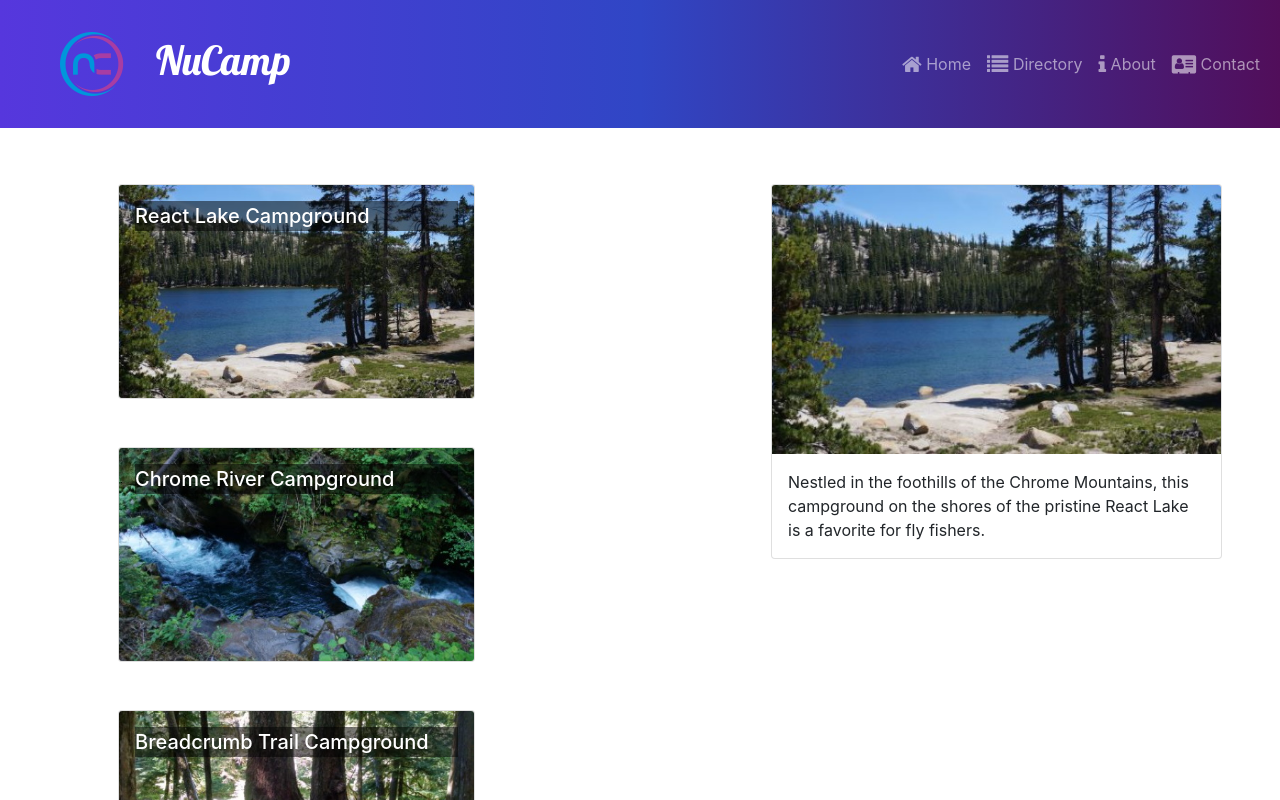
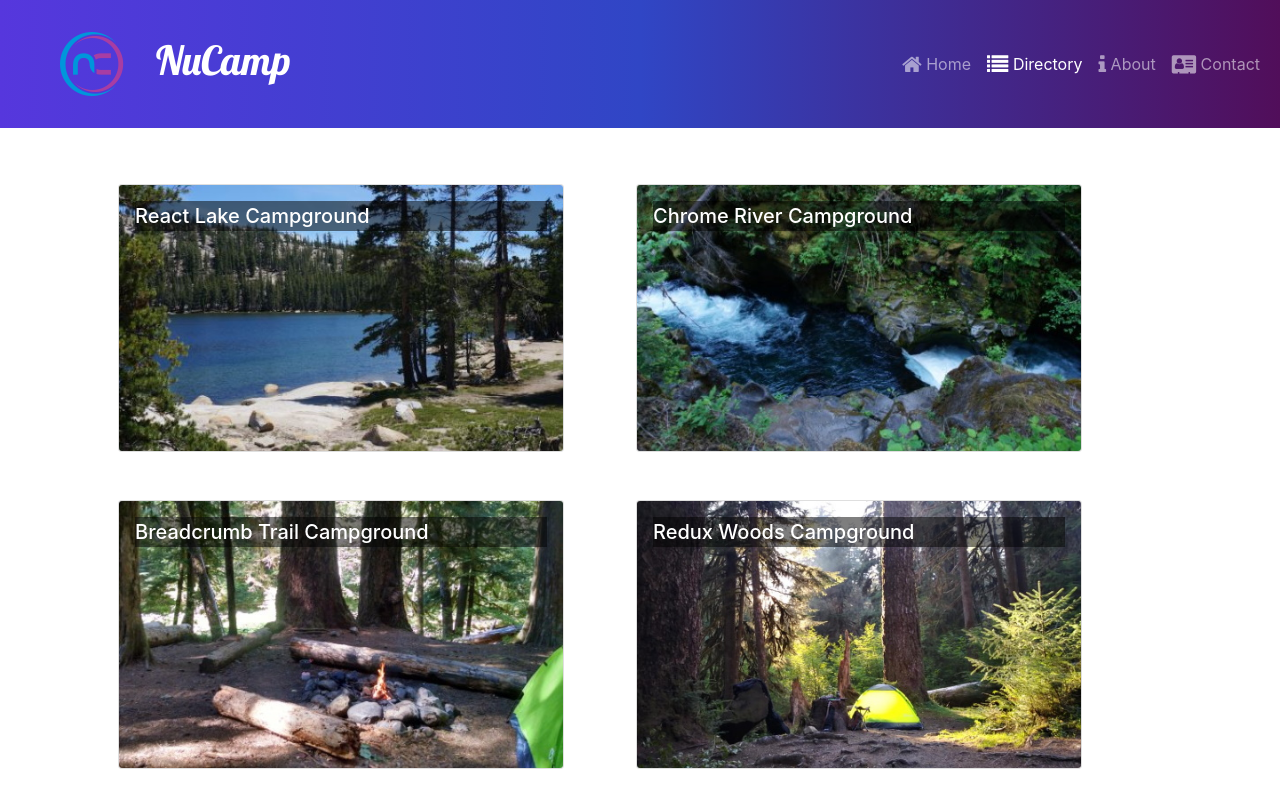
Before and after one commit to Bonon619/nucampsite-react-1, a React (Create React App) app: page /directory in a window 1280 px wide. Shown: the top 800 px of the page. Built offline with nearby package versions, Linux system fonts and the light colour scheme.

Commit message:
CampsiteDetailPage

```diff
--- a/src/App.js
+++ b/src/App.js
@@ -6,7 +6,7 @@
 import "./App.css";
 import CampsitesDirectoryPage from "./pages/CampsitesDirectoryPage";
 import { CAMPSITES } from "./app/shared/CAMPSITES";
-
+import CampsiteDetailPage from "./pages/CampsiteDetailPage";
 function App() {
   return (
     <div className="App">
@@ -15,6 +15,7 @@
         <Route path="/" element={<HomePage />} />
         <Route path="contact" element={<ContactPage />} />
         <Route path="directory" element={<CampsitesDirectoryPage />} />
+        <Route path="directory/:campsiteId" element={<CampsiteDetailPage />} />
       </Routes>
       <Footer />
     </div>
--- a/src/components/Footer.js
+++ b/src/components/Footer.js
@@ -1,6 +1,6 @@
-// import "bootstrap/dist/css/bootstrap.min.css";
-import { Container, Col, Row } from "reactstrap";
+import { Container, Row, Col } from "reactstrap";
 import { Link } from "react-router-dom";
+
 const Footer = () => {
   return (
     <footer className="site-footer">
@@ -51,7 +51,6 @@
             </a>
           </Col>
           <Col sm="4" className="text-center">
-            {" "}
             <a role="button" className="btn btn-link" href="tel:+12065551234">
               <i className="fa fa-phone" /> 1-206-555-1234
             </a>
--- a/src/components/Header.js
+++ b/src/components/Header.js
@@ -7,7 +7,7 @@
   Nav,
   NavItem,
 } from "reactstrap";
-import { Navlink } from "react-router-dom";
+import { NavLink } from "react-router-dom";
 import NucampLogo from "../app/assets/img/logo.png";
 
 const Header = () => {
@@ -16,23 +16,31 @@
   return (
     <Navbar dark color="primary" sticky="top" expand="md">
       <NavbarBrand className="ms-5" href="/">
-        <img className="float-start" src={NucampLogo} alt="nucamp logo" />
+        <img src={NucampLogo} alt="nucamp logo" className="float-start" />
         <h1 className="mt-1">NuCamp</h1>
       </NavbarBrand>
       <NavbarToggler onClick={() => setMenuOpen(!menuOpen)} />
       <Collapse isOpen={menuOpen} navbar>
         <Nav className="ms-auto" navbar>
-          <NavItem className="nav-link" to="/">
-            <i className="fa fa-home fa-lg" /> Home
+          <NavItem>
+            <NavLink className="nav-link" to="/">
+              <i className="fa fa-home fa-lg" /> Home
+            </NavLink>
           </NavItem>
-          <NavItem className="nav-link" to="/directory">
-            <i className="fa fa-list fa-lg" /> Directory
+          <NavItem>
+            <NavLink className="nav-link" to="/directory">
+              <i className="fa fa-list fa-lg" /> Directory
+            </NavLink>
           </NavItem>
-          <NavItem className="nav-link" to="/about">
-            <i className="fa fa-info fa-lg" /> About
+          <NavItem>
+            <NavLink className="nav-link" to="/about">
+              <i className="fa fa-info fa-lg" /> About
+            </NavLink>
           </NavItem>
-          <NavItem className="nav-link" to="/contact">
-            <i className="fa fa-address-card fa-lg" /> Contact
+          <NavItem>
+            <NavLink className="nav-link" to="/contact">
+              <i className="fa fa-address-card fa-lg" /> Contact
+            </NavLink>
           </NavItem>
         </Nav>
       </Collapse>
--- a/src/features/campsites/CampsiteCard.js
+++ b/src/features/campsites/CampsiteCard.js
@@ -1,17 +1,21 @@
 import { Card, CardImg, CardImgOverlay, CardTitle } from "reactstrap";
+import { Link } from "react-router-dom";
 
-const CampsiteCard = (props) => {
+const CampsiteCard = ({ campsite }) => {
+  const { id, image, name } = campsite;
   return (
+    <Link to={`${id}`}>
       <Card>
         <CardImg
           width="100%"
-        src={props.campsite.image}
-        alt={props.campsite.name}
+          src={/*props.campsite.*/ image}
+          alt={/*props.campsite.*/ name}
         />
         <CardImgOverlay>
-        <CardTitle>{props.campsite.name}</CardTitle>
+          <CardTitle>{/*props.campsite.*/ name}</CardTitle>
         </CardImgOverlay>
       </Card>
+    </Link>
   );
 };
 
--- a/src/features/campsites/CampsiteDetail.js
+++ b/src/features/campsites/CampsiteDetail.js
@@ -1,6 +1,7 @@
 import { Card, CardImg, CardText, CardBody, Col } from "reactstrap";
+import "bootstrap/dist/css/bootstrap.min.css";
 
-const CampsiteDetail = ({ campsite }) => {
+const CampsiteDetailPage = ({ campsite }) => {
   const { image, name, description } = campsite;
   return (
     <Col md="12" className="m-4">
@@ -14,4 +15,4 @@
   );
 };
 
-export default CampsiteDetail;
+export default CampsiteDetailPage;
--- a/src/features/campsites/CampsitesList.js
+++ b/src/features/campsites/CampsitesList.js
@@ -9,12 +9,7 @@
     <Row className="ms-auto">
       {campsites.map((campsite) => {
         return (
-          <Col
-            md="7"
-            className="m-4"
-            key={campsite.id}
-            onClick={() => setCampsiteId(campsite.id)}
-          >
+          <Col md="5" className="m-4" key={campsite.id}>
             <CampsiteCard campsite={campsite} />
           </Col>
         );
--- a/src/features/campsites/campsitesSlice.js
+++ b/src/features/campsites/campsitesSlice.js
@@ -7,7 +7,7 @@
 // export const selectRandomCampsite = () => {
 //   return CAMPSITES[Math.floor(CAMPSITES.length * Math.random())];};
 export const selectCampsiteById = (id) => {
-  return CAMPSITES.find((campsite) => campsite.id === id);
+  return CAMPSITES.find((campsite) => campsite.id === parseInt(id));
 };
 export const selectFeaturedCampsite = () => {
   return CAMPSITES.find((campsite) => campsite.featured);
--- a/src/features/display/DisplayList.js
+++ b/src/features/display/DisplayList.js
@@ -1,7 +1,7 @@
 import { Col, Row } from "reactstrap";
 import DisplayCard from "./DisplayCard";
 import { selectFeaturedCampsite } from "../campsites/campsitesSlice";
-import { selectFeaturedPromotion } from "../promotions/PromotionsSlice";
+import { selectFeaturedPromotion } from "../promotions/promotionsSlice";
 
 const DisplayList = () => {
   const items = [selectFeaturedCampsite(), selectFeaturedPromotion()];
--- /dev/null
+++ b/src/pages/CampsiteDetailPage.js
@@ -0,0 +1,18 @@
+import { Container, Row } from "reactstrap";
+import { useParams } from "react-router-dom";
+import { selectCampsiteById } from "../features/campsites/campsitesSlice";
+import CampsiteDetail from "../features/campsites/CampsiteDetail";
+
+const CampsiteDetailPage = () => {
+  const { campsiteId } = useParams();
+  const campsite = selectCampsiteById(campsiteId);
+  return (
+    <Container>
+      <Row>
+        <CampsiteDetail campsite={campsite} />
+      </Row>
+    </Container>
+  );
+};
+
+export default CampsiteDetailPage;
--- a/src/pages/CampsitesDirectoryPage.js
+++ b/src/pages/CampsitesDirectoryPage.js
@@ -1,26 +1,10 @@
-import { useState } from "react";
-import { Container, Row, Col } from "reactstrap";
-import CampsiteDetail from "../features/campsites/CampsiteDetail";
+import { Container } from "reactstrap";
 import CampsitesList from "../features/campsites/CampsitesList";
-// import { selectRandomCampsite } from "../features/campsites/campsitesSlice";
-import "bootstrap/dist/css/bootstrap.min.css";
-import { selectCampsiteById } from "../features/campsites/campsitesSlice";
 
 const CampsitesDirectoryPage = () => {
-  // const [selectedCampsite, toggleCampsite] = useState(selectRandomCampsite());
-
-  const [campsiteId, setCampsiteId] = useState(0);
-  const selectedCampsite = selectCampsiteById(campsiteId);
   return (
     <Container>
-      <Row>
-        <Col sm="5" md="7">
-          <CampsitesList setCampsiteId={setCampsiteId} />
-        </Col>
-        <Col sm="7" md="5">
-          <CampsiteDetail campsite={selectedCampsite} />
-        </Col>
-      </Row>
+      <CampsitesList />
     </Container>
   );
 };
```
Lines whose indentation alone changed are shown as unchanged.
